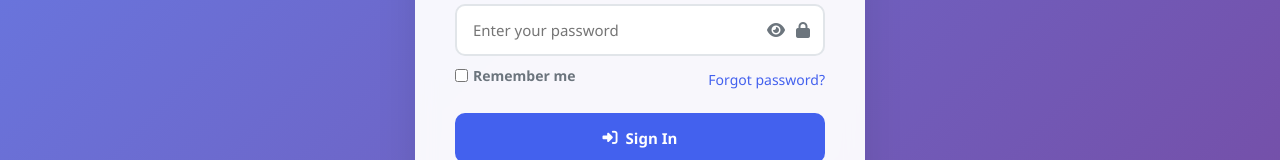
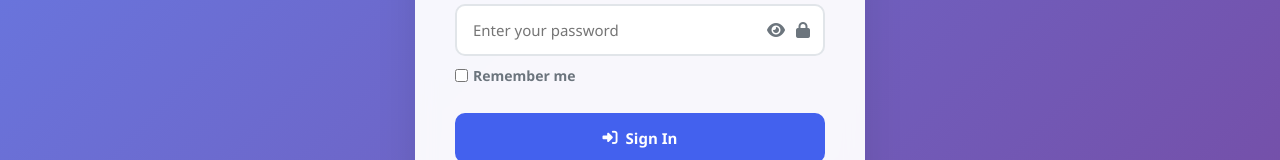
Before and after one commit to muhammadrifqialimin/147_APIKeyGenerator, a website: page apikeyc/public/index.html in a window 1280 px wide. Shown: the part 413-573 px from the top of the page. Drawn offline with Linux system fonts and the light colour scheme.

Commit message:
perbaikan, menghilangkan fungsi forget password pada page login (index.html)

```diff
--- a/apikeyc/public/index.html
+++ b/apikeyc/public/index.html
@@ -316,7 +316,6 @@
             <input type="checkbox" id="rememberMe" />
             Remember me
           </label>
-          <a href="#" class="forgot-password">Forgot password?</a>
         </div>
       </div>
 
```
